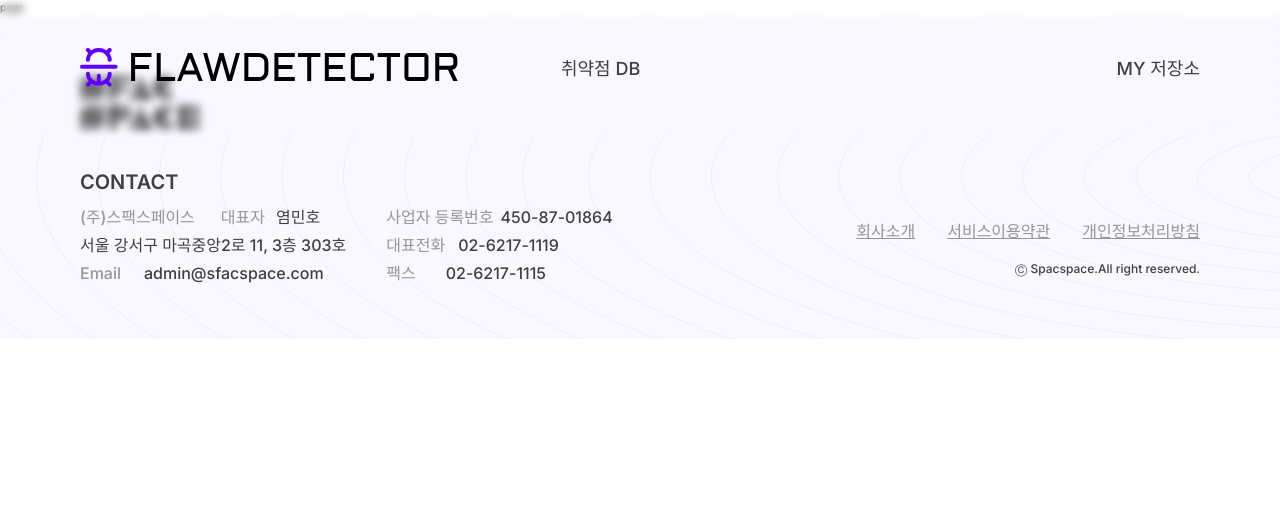
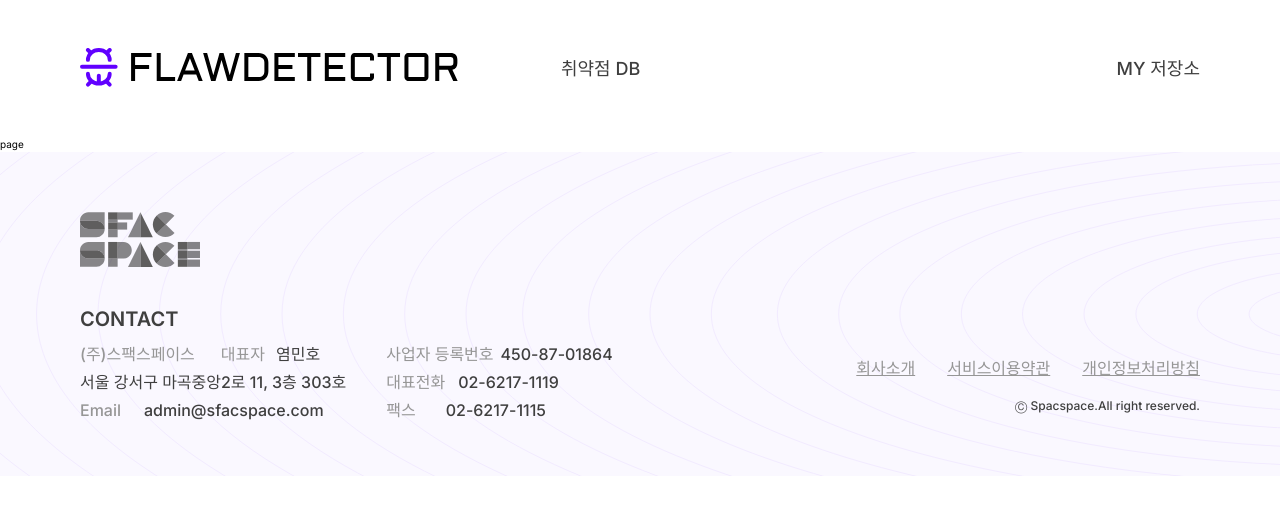
Before and after one commit to sockki/flawDetector, a Next.js app: page / in a window 1280 px wide. Shown: the top 514 px of the page. Built offline with nearby package versions, Linux system fonts and the light colour scheme.

Commit message:
Fix: layout.tsx에 Header에 children이 가려지지 않도록 style 추가

```diff
--- a/src/app/layout.tsx
+++ b/src/app/layout.tsx
@@ -19,7 +19,7 @@ export default function RootLayout({
     <html lang="en">
       <body className={inter.className}>
         <Header />
-        {children}
+        <div className="mt-[13.7rem]">{children}</div>
         <Footer />
       </body>
     </html>
```
